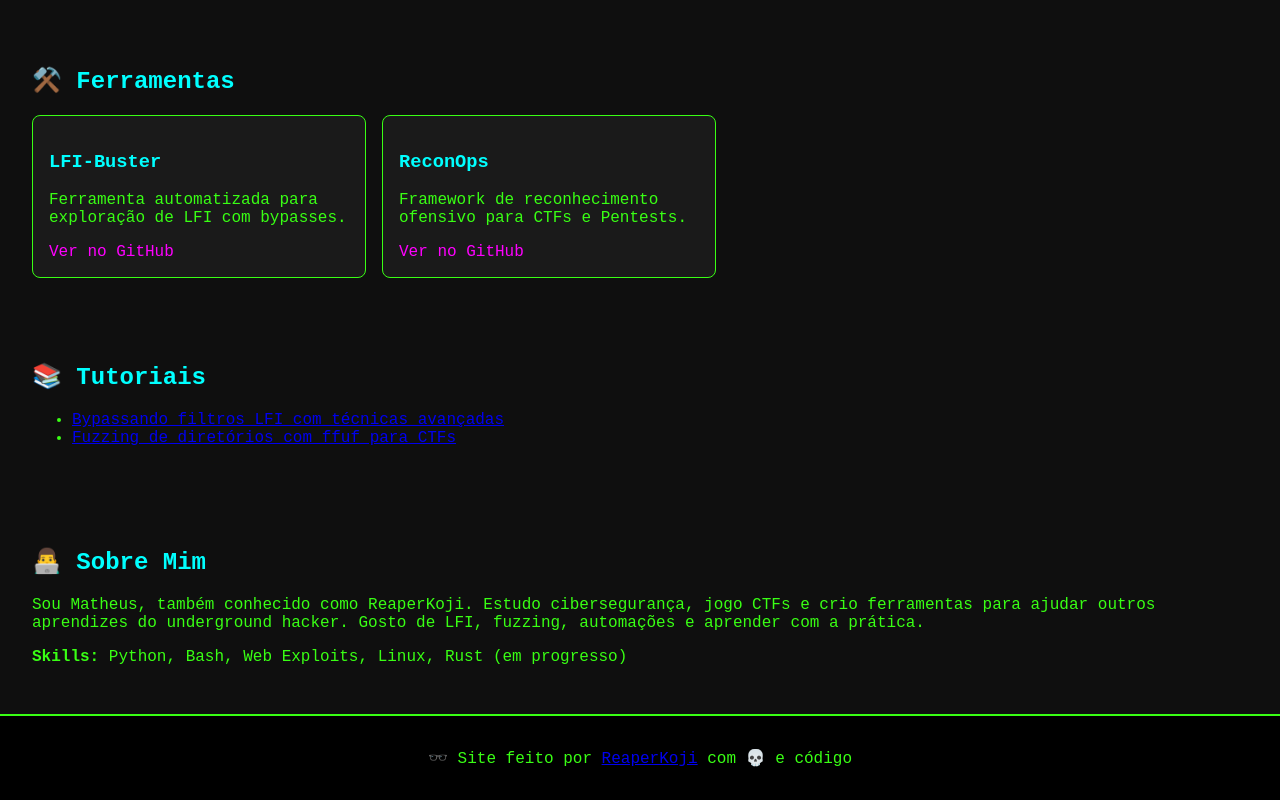
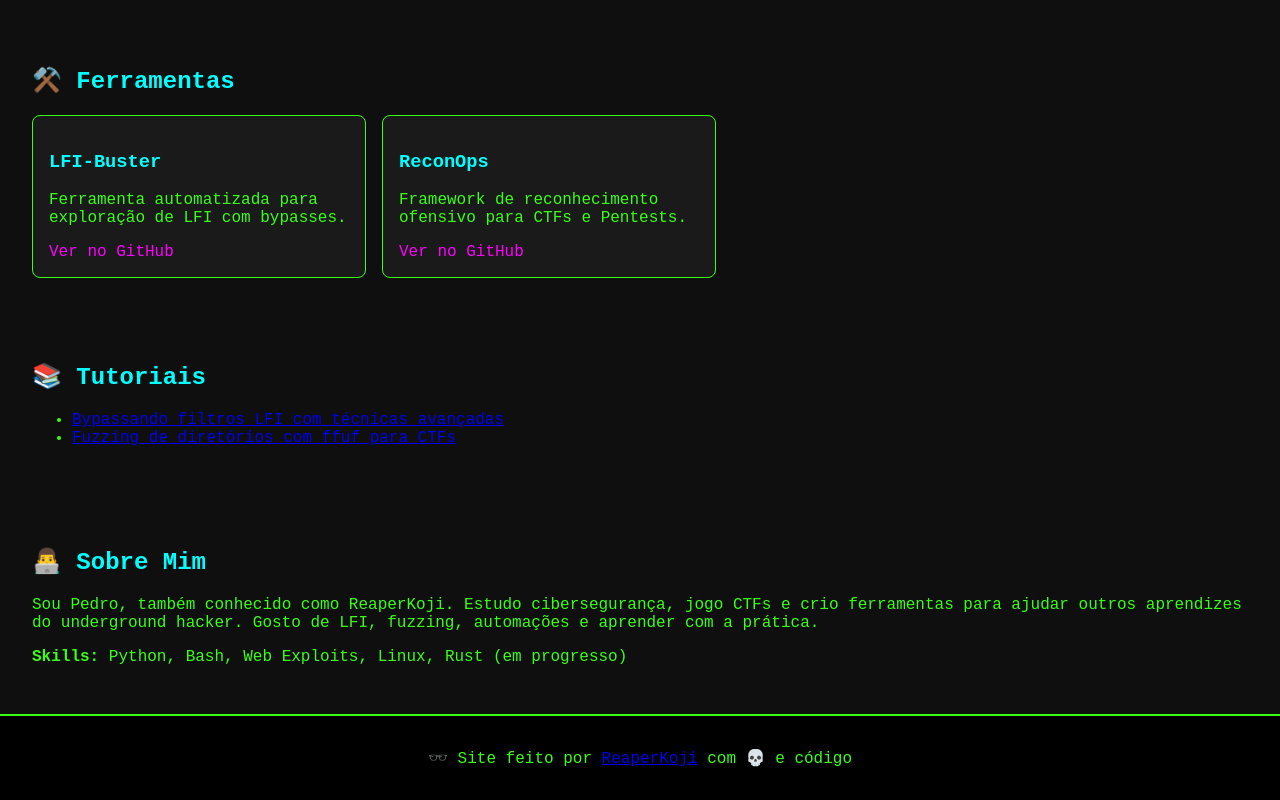
Before and after one commit to ReaperKoji/reaperkoji.github.io, a plain HTML site: page index.html in a window 1280 px wide. Shown: the part 569-1369 px from the top of the page. Drawn offline with Linux system fonts and the light colour scheme.

Commit message:
Atualiza nome para Pedro na seção Sobre Mim

```diff
--- a/index.html
+++ b/index.html
@@ -80,7 +80,7 @@
     <!-- Sobre -->
     <section id="about">
       <h2>👨‍💻 Sobre Mim</h2>
-      <p>Sou Matheus, também conhecido como ReaperKoji. Estudo cibersegurança, jogo CTFs e crio ferramentas para ajudar outros aprendizes do underground hacker. Gosto de LFI, fuzzing, automações e aprender com a prática.</p>
+      <p>Sou Pedro, também conhecido como ReaperKoji. Estudo cibersegurança, jogo CTFs e crio ferramentas para ajudar outros aprendizes do underground hacker. Gosto de LFI, fuzzing, automações e aprender com a prática.</p>
       <p><strong>Skills:</strong> Python, Bash, Web Exploits, Linux, Rust (em progresso)</p>
     </section>
   </main>
```
